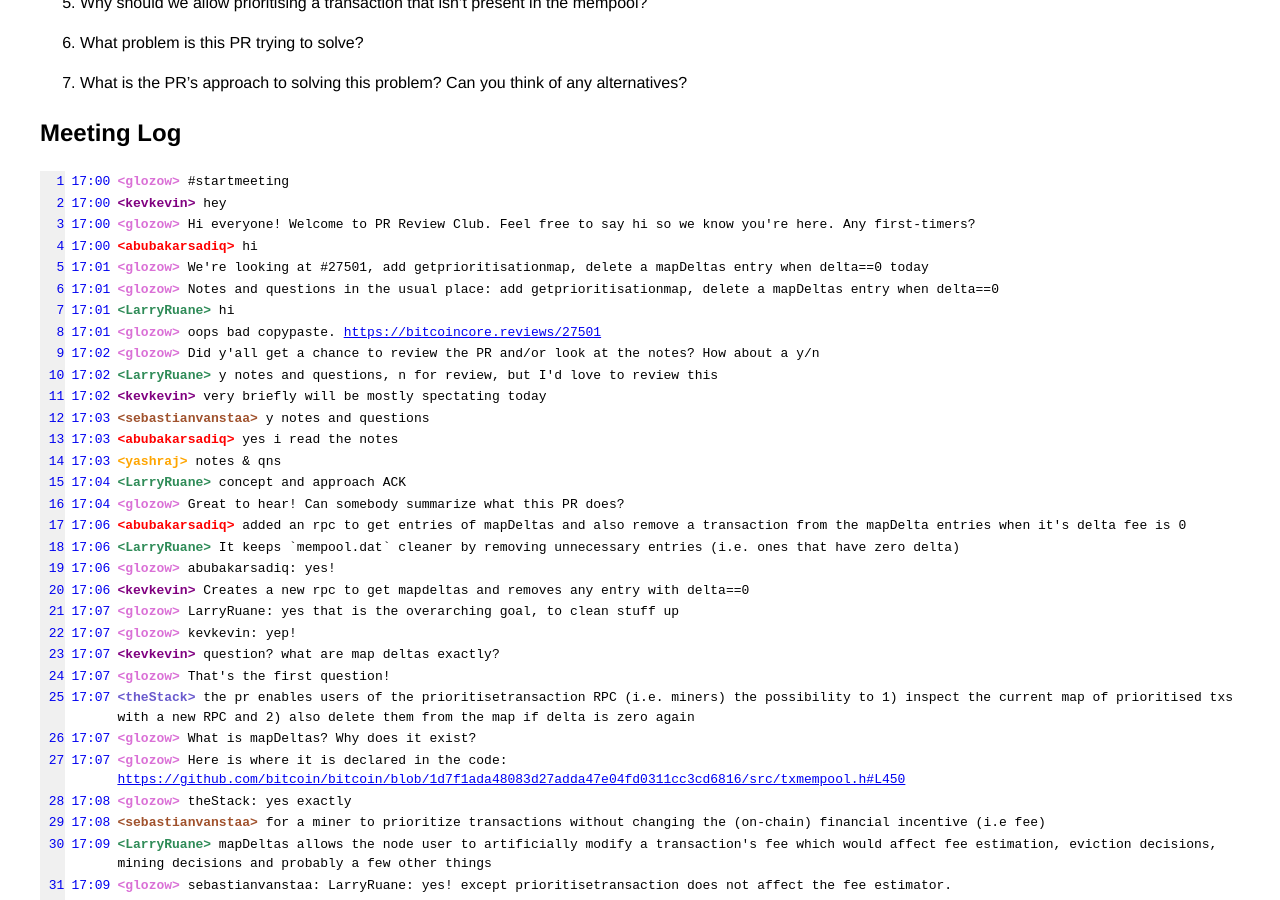
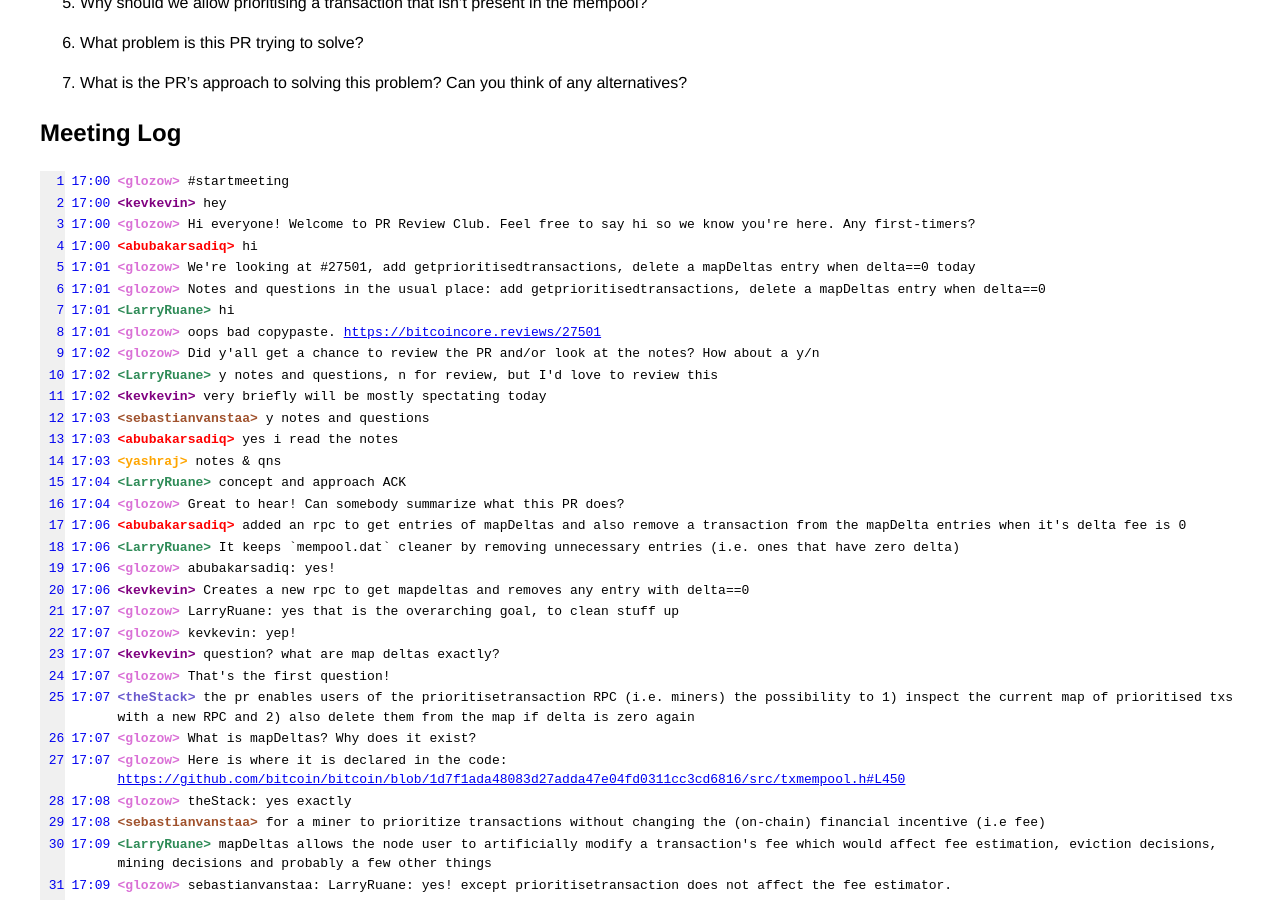
Before and after one commit to bitcoin-core-review-club/website, a Jekyll site: the page built from _posts/2023-05-03-#27501.md, in a window 1280 px wide and 900 px high, scrolled down 1154 px. Built offline with Jekyll 4.4.1, drawn with Linux system fonts in a browser that asks for light colours; some of the changed text lies outside the part shown.

Commit message:
rename getprioritisationmap to getprioritisedtransactions to match the PR (and code)

```diff
--- a/_posts/2023-05-03-#27501.md
+++ b/_posts/2023-05-03-#27501.md
@@ -1,7 +1,7 @@
 ---
 layout: pr
 date: 2023-05-03
-title: "Add getprioritisationmap, delete a mapDeltas entry when delta==0"
+title: "Add getprioritisedtransactions, delete a mapDeltas entry when delta==0"
 pr: 27501
 authors: [glozow]
 components: ["rpc/rest/zmq", "mempool"]
@@ -65,8 +65,8 @@
 17:00 <kevkevin> hey
 17:00 <glozow> Hi everyone! Welcome to PR Review Club. Feel free to say hi so we know you're here. Any first-timers?
 17:00 <abubakarsadiq> hi
-17:01 <glozow> We're looking at #27501, add getprioritisationmap, delete a mapDeltas entry when delta==0 today
-17:01 <glozow> Notes and questions in the usual place: add getprioritisationmap, delete a mapDeltas entry when delta==0
+17:01 <glozow> We're looking at #27501, add getprioritisedtransactions, delete a mapDeltas entry when delta==0 today
+17:01 <glozow> Notes and questions in the usual place: add getprioritisedtransactions, delete a mapDeltas entry when delta==0
 17:01 <LarryRuane> hi
 17:01 <glozow> oops bad copypaste. https://bitcoincore.reviews/27501
 17:02 <glozow> Did y'all get a chance to review the PR and/or look at the notes? How about a y/n
@@ -245,7 +245,7 @@
 17:55 <LarryRuane> txid?
 17:56 <kevkevin> glozow: the same way we call prioritisetransaction
 17:56 <glozow> then you have to remember that it's in your mapDeltas?
-17:57 <kevkevin> well I guess the other way would be to call getprioritisationmap but we already do that with this PR haha
+17:57 <kevkevin> well I guess the other way would be to call getprioritisedtransactions but we already do that with this PR haha
 17:57 <glozow> jnewbery suggested to me offline that perhaps we could implicitly interpret `prioritisetransaction(txid, 0, delta=0)` as "clear prioritisation." I think that could be an extra simplification.
 17:58 <kevkevin> glozow: ya I think that would be better than a whole new rpc
 17:58 <sebastianvanstaa> glozow yes that would make sense
```
